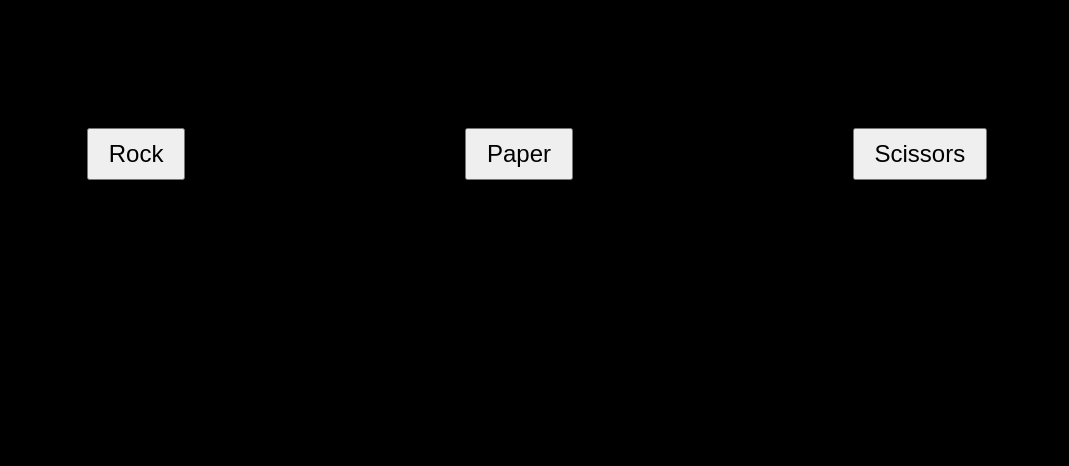
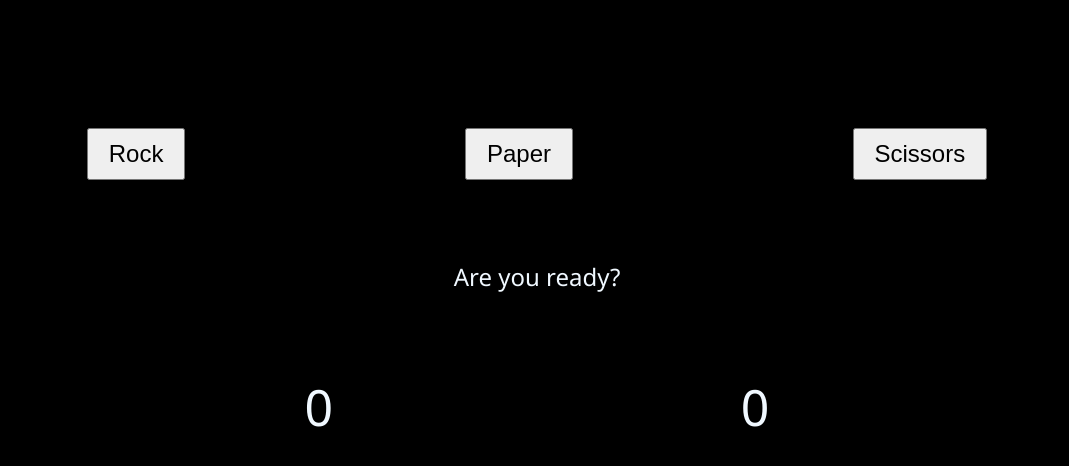
Before and after one commit to willofD13/rock-paper-scissors, a plain HTML site: page index.html in a window 1280 px wide. Shown: the part 258-724 px from the top of the page, without its empty margins (103-1172 px from the left). Drawn offline with Linux system fonts and the light colour scheme.

Commit message:
Make playerSelection case insensitive

```diff
--- a/javascript.js
+++ b/javascript.js
@@ -15,13 +15,13 @@ let playerScore=0;
 
 
 function playRound(playerSelection, computerSelection){
-  playerSelection = this.textContent ;
+  playerSelection = this.textContent.toLowerCase();
   console.log(playerSelection);
   computerSelection=getComputerChoice();
   console.log(computerSelection);
   if (playerSelection===computerSelection.toLowerCase()) {
     const result = document.querySelector('.result');
-      result.textContent ='it is a tie';
+      result.textContent ='It is a tie';
   }
   else if ((playerSelection=== 'rock') && (computerSelection=== 'Paper')
   || (playerSelection=== 'paper') && (computerSelection=== 'Scissors')
--- a/rps.css
+++ b/rps.css
@@ -32,3 +32,24 @@ button {
 button:hover {
     scale: 1.2;
 }
+
+.player,
+.computer {
+    color: aliceblue;
+    text-align: center;
+}
+
+.result {
+    color: aliceblue;
+    text-align: center;
+    font-size: x-large;
+    padding: 30px;
+    margin-bottom: 50px;
+}
+
+.scoreBoard {
+    display: flex;
+    flex-direction: row;
+    justify-content:space-evenly;
+    font-size: 50px;
+}
```
